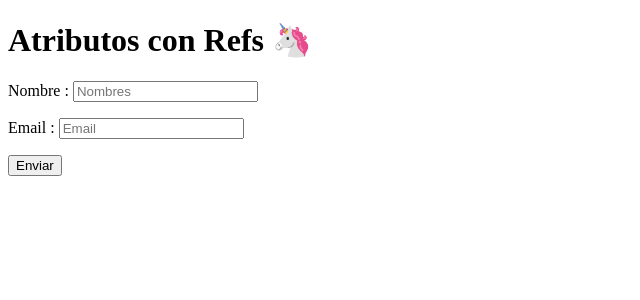
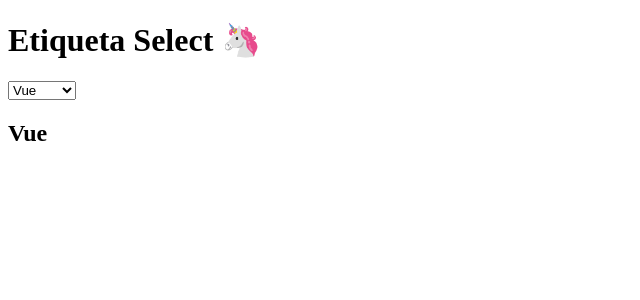
Before and after one commit to Eisten1996/react-fundamentos, a React (Create React App) app: page / in a window 1280 px wide. Shown: the top 300 px of the page, without its empty margins (0-640 px from the left). Built offline with nearby package versions, Linux system fonts and the light colour scheme.

Commit message:
Ejemplo de formulario con opciones de Selección

```diff
--- a/src/App.js
+++ b/src/App.js
@@ -5,43 +5,32 @@
     🦄
   </span>
 )
+class App extends Component {
+  state = {
+    tech: 'Vue',
+  }
 
-class InputNoControlado extends Component {
-  handleSubmit = (event) => {
-    event.preventDefault()
-    const nombre = event.target[0].value
-    const email = event.target[1].value
+  handleChange = (event) => {
+    this.setState({
+      tech: event.target.value,
+    })
+  }
 
-    // manejo de datos
-    this.props.onSend({ nombre, email })
-  }
-  render() {
-    return (
-      <form onSubmit={this.handleSubmit}>
-        <p>
-          <label htmlFor="name">Nombre : </label>
-          <input id="name" type="text" placeholder="Nombres" />
-        </p>
-        <p>
-          <label htmlFor="email">Email : </label>
-          <input id="email" type="text" placeholder="Email" />
-        </p>
-        <button>Enviar</button>
-      </form>
-    )
-  }
-}
-class App extends Component {
-  send = (data) => {
-    console.log(data)
-  }
   render() {
     return (
       <div>
         <h1>
-          Atributos con Refs <Unicorn />
+          Etiqueta Select <Unicorn />
         </h1>
-        <InputNoControlado onSend={this.send} />
+        <form>
+          <select value={this.state.tech} onChange={this.handleChange}>
+            <option value="Angular">Angular</option>
+            <option value="React">React</option>
+            <option value="Vue">Vue</option>
+            <option value="Vanilla">Vanilla</option>
+          </select>
+        </form>
+        <h2>{this.state.tech}</h2>
       </div>
     )
   }
```
